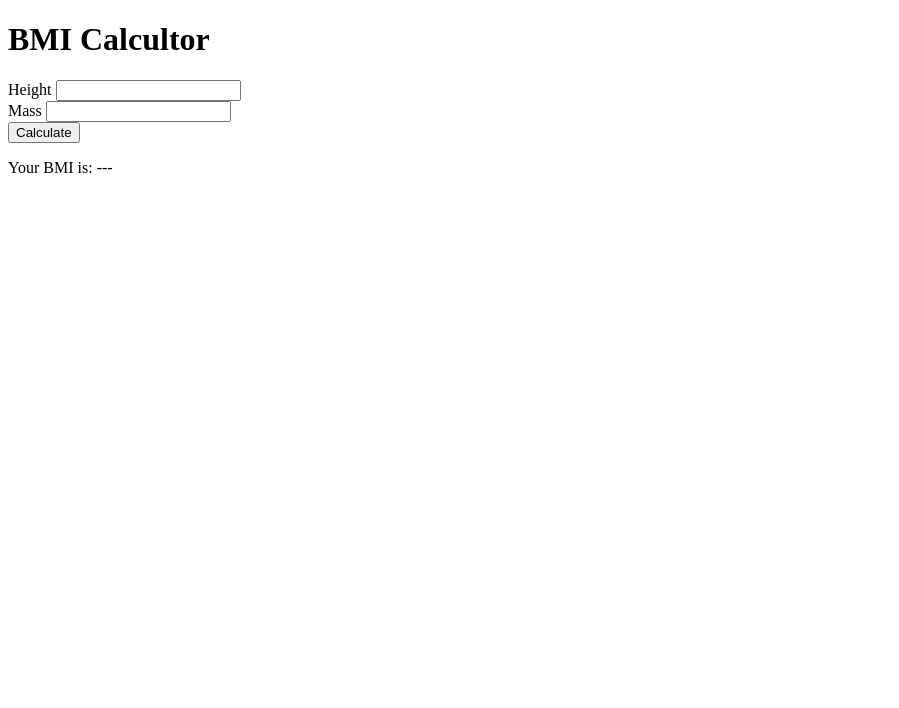
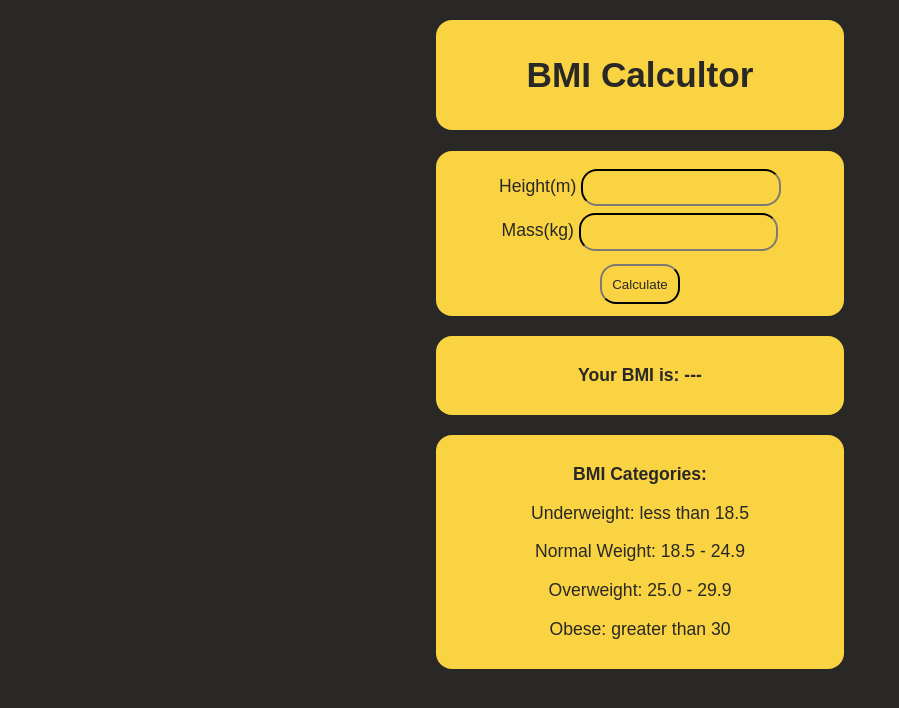
Before and after one commit to TeeEnnEnn/BMI-Calculator, a plain HTML site: page index.html in a window 1280 px wide. Shown: the whole page, without its empty margins (0-899 px from the left). Drawn offline with Linux system fonts and the light colour scheme.

Commit message:
Added Styling
* Added styling to the style.css file.
* Added BMI category display.
* Chose color scheme.

```diff
--- a/index.html
+++ b/index.html
@@ -1,5 +1,5 @@
 <!DOCTYPE html>
-<html>
+<html lang="en">
     <head>
         <meta charset="UTF-8"/>
         <meta name="viewport" content="width=device-width, initial-scale=1">
@@ -16,15 +16,22 @@
         </div>
         <div>
             <form name="bmi_data">
-                <label title="height" for="height">Height</label>
-                <input type="number" name="height" id="height" step=".01"><br>
-                <label title="mass" for="mass">Mass</label>
-                <input type="number" name="mass" id="mass"><br>
-                <input type="button" onclick="calculate_BMI()" value="Calculate">
+                <label title="height" for="height">Height(m)</label>
+                <input type="number" name="height" id="height" step=".01" class="form-input"><br>
+                <label title="mass" for="mass">Mass(kg)</label>
+                <input type="number" name="mass" id="mass" class="form-input"><br>
+                <input type="button" onclick="calculate_BMI()" value="Calculate" class="button">
             </form>
         </div>
         <div>
-            <p id="display_area">Your BMI is: ---</p>
+            <strong><p id="display_area">Your BMI is: ---</p></strong>
+        </div>
+        <div>
+            <strong><p>BMI Categories:</p></strong>
+            <p>Underweight: less than 18.5 </p>
+            <p>Normal Weight: 18.5 - 24.9</p>
+            <p>Overweight: 25.0 - 29.9</p>
+            <p>Obese: greater than 30</p>
         </div>
     </body>
 </html>
--- a/script.js
+++ b/script.js
@@ -17,6 +17,7 @@ function calculate_BMI(){
     //alert(document.bmi_data.action);
 
     var bmi = mass/(height**2);
+    bmi = bmi.toFixed(2)
     document.getElementById("display_area").innerHTML = "Your BMI is: " + bmi;
     return false;
 }
--- a/style.css
+++ b/style.css
@@ -0,0 +1,37 @@
+body{
+    text-align: center;
+    font-family: Arial, sans-serif;
+    font-size: 110%;
+    padding: auto;
+    position: relative;
+    margin-left: auto;
+    margin-right: auto;
+    width: 35%;
+    background-color: #292826;
+}
+
+div{
+    margin: 1.15em;
+    padding: 0.65em;
+    color: #292826;
+    background-color: #f9d342;
+    border-radius: 1rem;
+}
+
+.button{
+    padding: 0.8em;
+    border-radius: 1rem;
+    margin-top: 1em;
+    border-color: #292826;
+    background-color: #f9d342;
+    color:#292826;
+}
+
+.form-input{
+    border-radius: 1rem;
+    padding: 0.7em;
+    border-color: #292826;
+    background-color: #f9d342;
+    color:#292826;
+    margin-top: 0.5em;
+}
```
